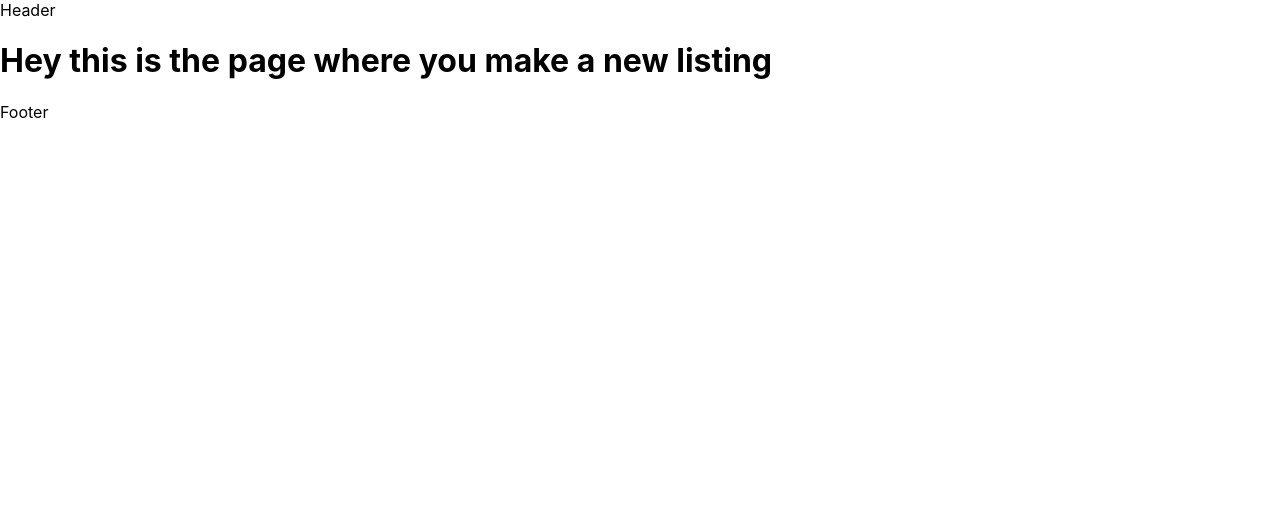
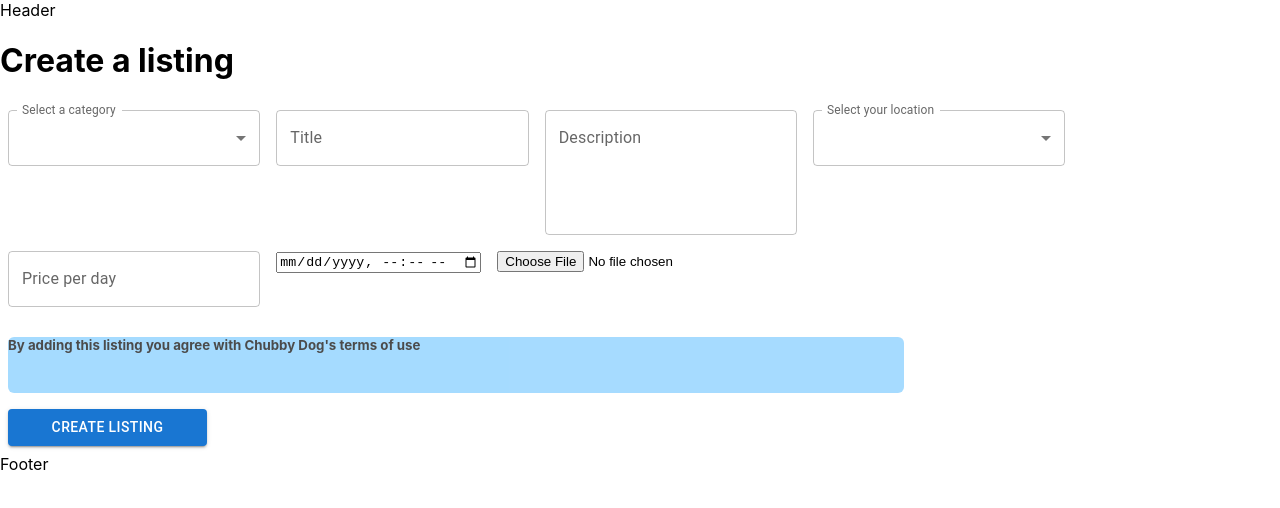
Before and after one commit to mirrenil/arbetsmetodik, a React (Create React App) app: page /newlisting in a window 1280 px wide. Shown: the top 508 px of the page. Built offline with nearby package versions, Linux system fonts and the light colour scheme.

Commit message:
basic set up for now

```diff
--- a/src/Pages/NewListingPage.tsx
+++ b/src/Pages/NewListingPage.tsx
@@ -1,10 +1,124 @@
-import React from 'react';
+import React, { useRef, useState } from 'react';
+import Box from '@mui/material/Box';
+import { Button, TextField} from '@mui/material';
 
+const categories = [
+  {
+    value: '',
+    label: '',
+  },
+  {
+    value: 'Electronics',
+    label: 'Electronics',
+  },
+  {
+    value: 'Home',
+    label: 'Home',
+  },
+  {
+    value: 'Clothing',
+    label: 'Clothing',
+  },
+  {
+    value: 'Other',
+    label: 'Other',
+  },
+];
+
+const locations = [
+  {
+    value: '',
+    label: '',
+  },
+  {
+    value: 'Stockholm',
+    label: 'Stockholm',
+  },
+  {
+    value: 'Gothenburg',
+    label: 'Gothenburg',
+  },
+  {
+    value: 'Malmö',
+    label: 'Malmö',
+  },
+];
 
 function NewListing() {
+  const [category, setCategory] = useState('Select Category');
+  const [location, setLocation] = useState('Select Location');
+  const uploadImageRef = useRef<HTMLInputElement | null>(null);
+
+  const onUpload = () => {
+    uploadImageRef.current?.click();
+  }
+
   return (
-    <div >
-      <h1>Hey this is the page where you make a new listing</h1>
+    <div style={{display: "flex", flexDirection: "column"}}>
+      <h1>Create a listing</h1>
+<Box
+      component="form"
+      sx={{
+        '& > :not(style)': { m: 1, width: '25ch' },
+      }}
+      noValidate
+      autoComplete="off"
+    >
+      <TextField
+          id="outlined-select-category-native"
+          select
+          label="Select a category"
+          value={category}
+          onChange={(e) => setCategory(e.target.value)}
+          SelectProps={{
+            native: true,
+          }}
+        >
+          {categories.map((option) => (
+            <option key={option.value} value={option.value}>
+              {option.label}
+            </option>
+          ))}
+        </TextField>
+      <TextField id="outlined-basic" label="Title" variant="outlined" />
+      <TextField
+          id="outlined-multiline-static"
+          multiline
+          rows={4}
+          label="Description"
+        />
+        <TextField
+          id="outlined-select-category-native"
+          select
+          label="Select your location"
+          value={location}
+          onChange={(e) => setLocation(e.target.value)}
+          SelectProps={{
+            native: true,
+          }}
+        >
+          {locations.map((option) => (
+            <option key={option.value} value={option.value}>
+              {option.label}
+            </option>
+          ))}
+        </TextField>
+        <TextField id="outlined-basic" label="Price per day" variant="outlined" />
+
+        {/* FANCIER DATE PICKER HERE IF WE HAVE TIME */}
+
+         <input type="datetime-local" name="date" id="date" />
+        <input
+        ref={uploadImageRef}
+        type="file"
+        accept='image/*'
+        onChange={onUpload} />
+        <div style={{backgroundColor: "#80CCFF", width: "70vw", height: "3.5rem", borderRadius: "6px", opacity: "70%"}}>
+          <h5>By adding this listing you agree with Chubby Dog's terms of use</h5>
+
+        </div>
+        <Button variant="contained">Create listing</Button>
+    </Box>
     </div>
   );
 }
```
Also changed, not shown: 1 other file (tests, documents, lock files or other folders).
